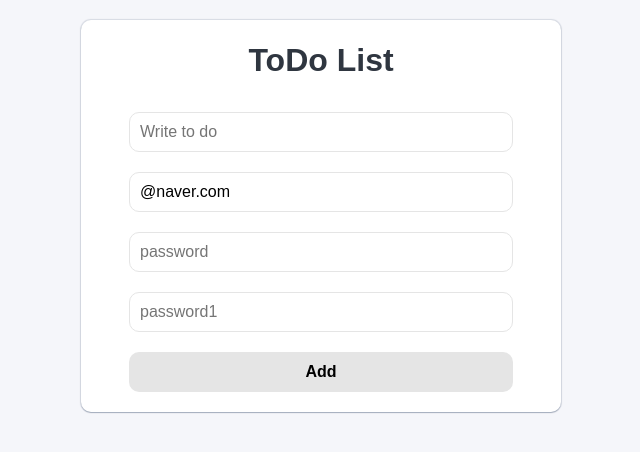
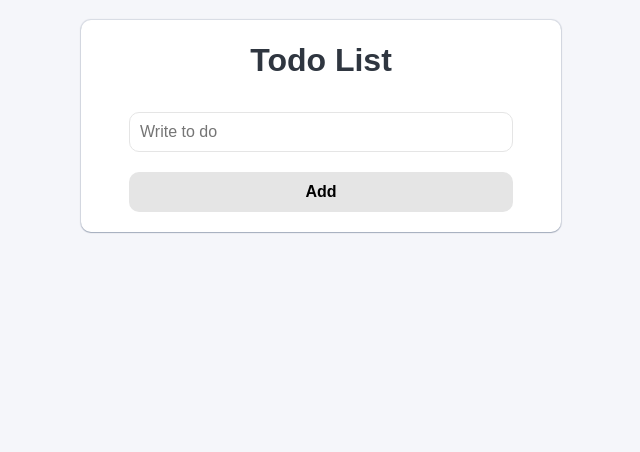
Before and after one commit to parkgeonwoong/todo-ts, a React (Create React App) app: page / in a window 1280 px wide. Shown: the top 452 px of the page, without its empty margins (319-959 px from the left). Built offline with nearby package versions, Linux system fonts and the light colour scheme.

Commit message:
Feat : Todo 리스트로 form 바꿔보기

```diff
--- a/package.json
+++ b/package.json
@@ -12,6 +12,7 @@
     "@types/react-dom": "^18.0.9",
     "react": "^18.2.0",
     "react-dom": "^18.2.0",
+    "react-helmet-async": "^1.3.0",
     "react-hook-form": "^7.41.0",
     "react-router-dom": "6.4",
     "react-scripts": "5.0.1",
--- a/src/App.tsx
+++ b/src/App.tsx
@@ -1,17 +1,20 @@
+import { Helmet, HelmetProvider } from "react-helmet-async";
 import { createGlobalStyle } from "styled-components";
 import ToDoList from "./ToDoList";
 
 function App() {
   return (
     <>
-      <GlobalStyle />
-      <ToDoList />
+      <HelmetProvider>
+        <GlobalStyle />
+        <ToDoList />
+      </HelmetProvider>
     </>
   );
 }
 
 const GlobalStyle = createGlobalStyle`
-@import url('https://fonts.googleapis.com/css2?family=Source+Sans+Pro:wght@300;400&display=swap');
+@import url('https://fonts.googleapis.com/css2?family=Source+Sans+Pro:wght@300;400;600;700&display=swap');
 
 html, body, div, span, applet, object, iframe,
 h1, h2, h3, h4, h5, h6, p, blockquote, pre,
--- a/src/ToDoList.tsx
+++ b/src/ToDoList.tsx
@@ -5,117 +5,45 @@
  *
  */
 
-import React, { useState } from "react";
+import { Helmet } from "react-helmet-async";
 import { useForm } from "react-hook-form";
 import styled from "styled-components";
 
-/* function ToDoList() {
-  const [toDo, setToDo] = useState("");
-  const onChange = (event: React.FormEvent<HTMLInputElement>) => {
-    const {
-      currentTarget: { value },
-    } = event;
-    setToDo(value);
-  };
+// TODO: 인터페이스 정의
+interface IForm {
+  toDo: string;
+}
 
-  const onSubmit = (event: React.FormEvent<HTMLFormElement>) => {
-    event.preventDefault();
-    console.log(toDo);
+function ToDoList() {
+  // TODO: useForm 사용하기
+  const {
+    register,
+    handleSubmit,
+    setValue,
+    formState: { errors },
+  } = useForm<IForm>();
+
+  // TODO: submit 이벤트 핸들러
+  const handleValid = (data: IForm) => {
+    console.log("data toDo: ", data.toDo);
+    setValue("toDo", "");
   };
 
   return (
-    <div>
-      <form onSubmit={onSubmit}>
-        <input onChange={onChange} value={toDo} placeholder="Write to do" />
-        <button>Add</button>
-      </form>
-    </div>
-  );
-} */
+    <Container>
+      {/* 타이틀 */}
+      <Helmet>
+        <title>Todo List</title>
+      </Helmet>
 
-interface IForm {
-  toDo: string;
-  email: string;
-  password: string;
-  password1: string;
-}
-
-function ToDoList() {
-  const {
-    register,
-    watch,
-    handleSubmit,
-    formState: { errors },
-    setError,
-  } = useForm<IForm>({
-    defaultValues: {
-      email: "@naver.com",
-    },
-  });
-
-  const onValid = (data: IForm) => {
-    console.log("data: ", data);
-
-    // 에러를 생성해서 보여주기
-    if (data.password !== data.password1) {
-      setError(
-        "password1",
-        { message: "Password not match" },
-        { shouldFocus: true }
-      );
-    }
-  };
-
-  console.log("Error: ", errors);
-  // console.log(watch());
-
-  return (
-    <Container>
-      <Form onSubmit={handleSubmit(onValid)}>
-        <h1>ToDo List</h1>
-        {/* useForm 사용 */}
+      {/* 폼 */}
+      <Form onSubmit={handleSubmit(handleValid)}>
+        <h1>Todo List</h1>
         <input
-          // 옵셥을 줄 수 있다.
-          {...register("toDo", {
-            required: "Required Todo",
-            // 원하는 규칙을 검사해보기
-            validate: {
-              a: (value) => value.includes("a") || "Should include a",
-              b: (value) => value.includes("b") || "Should include b",
-            },
-          })}
+          {...register("toDo", { required: "Please write Todo" })}
           placeholder="Write to do"
         />
-
-        {/* formState를 통해 에러 메시지 보여주기 */}
         <span>{errors?.toDo?.message}</span>
-
-        <input
-          {...register("email", {
-            required: "Email is required",
-            minLength: {
-              value: 10,
-              message: "Min length is 10",
-            },
-            pattern: {
-              value: /^[A-Za-z0-9._%+-]+@naver.com$/,
-              message: "Only naver.com email is allowed",
-            },
-          })}
-          placeholder="Naver Email"
-        />
-        <span>{errors?.email?.message}</span>
-
-        <input
-          {...register("password", { required: "Required password" })}
-          placeholder="password"
-        />
-
-        <input
-          {...register("password1", { required: "Required password" })}
-          placeholder="password1"
-        />
-        <span>{errors?.password1?.message}</span>
         <button>Add</button>
       </Form>
     </Container>
```
Also changed, not shown: 1 other file (tests, documents, lock files or other folders).
